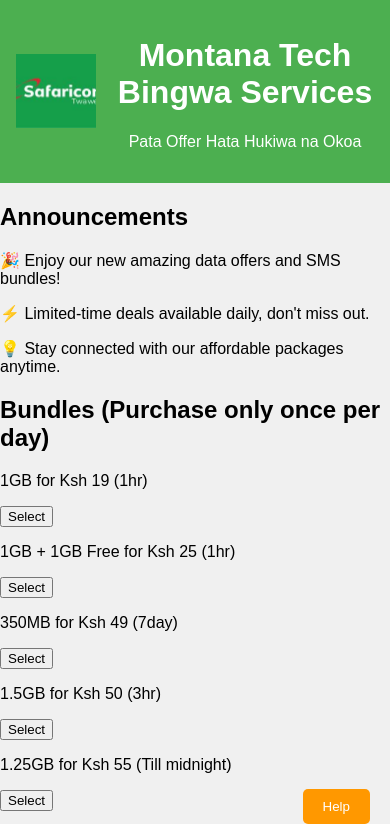
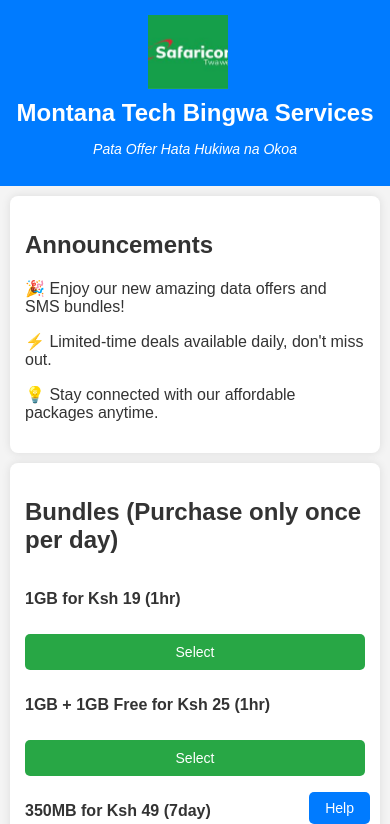
Before and after one commit to montanarop/montanatech, a website: page index.html in a window 390 px wide. Shown: the top 824 px of the page. Drawn offline with Linux system fonts and the light colour scheme.

Commit message:
Updated features

```diff
--- a/style.css
+++ b/style.css
@@ -3,14 +3,15 @@
     font-family: Arial, sans-serif;
     margin: 0;
     padding: 0;
-     background-color: #f0f0f0;
+    background-color: #f4f4f4;
+    color: #333;
 }
 
-/* Header */
+/* Header Section */
 header {
-     background-color: #4CAF50;
+    background-color: #007bff;
     color: white;
-     padding: 1em;
+    padding: 15px;
     text-align: center;
 }
 
@@ -18,16 +19,22 @@
     display: flex;
     align-items: center;
     justify-content: center;
-     gap: 20px;
 }
 
 .logo {
     width: 80px;
     height: auto;
+    margin-right: 15px;
 }
 
-.title-container {
-     text-align: center;
+.title-container h1 {
+    margin: 0;
+    font-size: 24px;
+}
+
+.subtitle {
+    font-size: 14px;
+    font-style: italic;
 }
 
 /* Help Button */
@@ -35,29 +42,86 @@
     position: fixed;
     bottom: 20px;
     right: 20px;
-     background-color: #ff9800;
+    background-color: #007bff;
     color: white;
+    padding: 10px 20px;
     border: none;
-     padding: 10px 20px;
+    cursor: pointer;
+    font-size: 16px;
     border-radius: 5px;
-     cursor: pointer;
 }
 
 .help-btn:hover {
-     background-color: #e68900;
+    background-color: #0056b3;
+}
+
+/* Announcements Section */
+#announcements {
+    background-color: #fff;
+    padding: 15px;
+    margin: 10px;
+    border-radius: 8px;
+    box-shadow: 0 0 10px rgba(0, 0, 0, 0.1);
+}
+
+/* Packages Section */
+#bundles, #sms, #minutes {
+    background-color: #fff;
+    padding: 15px;
+    margin: 10px;
+    border-radius: 8px;
+    box-shadow: 0 0 10px rgba(0, 0, 0, 0.1);
+}
+
+.package {
+    display: flex;
+    flex-direction: column;
+    gap: 10px;
+}
+
+.package p {
+    font-size: 16px;
+    font-weight: bold;
+}
+
+.package button {
+    background-color: #28a745;
+    color: white;
+    padding: 10px;
+    border: none;
+    cursor: pointer;
+    font-size: 14px;
+    border-radius: 5px;
+}
+
+.package button:hover {
+    background-color: #218838;
+}
+
+/* Contact Section */
+#contacts {
+    background-color: #007bff;
+    color: white;
+    padding: 20px;
+    text-align: center;
+}
+
+#contacts p {
+    margin: 5px 0;
 }
 
 /* Help Popup */
 .help-popup {
     display: none;
     position: fixed;
+    top: 50%;
     left: 50%;
-     top: 50%;
     transform: translate(-50%, -50%);
-     background-color: white;
+    background: white;
     padding: 20px;
+    border-radius: 8px;
     box-shadow: 0 0 10px rgba(0, 0, 0, 0.2);
-     border-radius: 5px;
+    z-index: 1000;
 }
 
 .help-content {
@@ -67,8 +131,29 @@
 .close-btn {
     position: absolute;
     top: 10px;
-     right: 10px;
+    right: 15px;
+    font-size: 20px;
     cursor: pointer;
-     font-size: 20px;
     color: red;
 }
+
+.close-btn:hover {
+    color: darkred;
+}
+
+/* Responsive Design */
+@media (max-width: 768px) {
+    .header-container {
+        flex-direction: column;
+        text-align: center;
+    }
+
+    .logo {
+        margin-bottom: 10px;
+    }
+
+    .help-btn {
+        font-size: 14px;
+        padding: 8px 16px;
+    }
+}
```
Lines whose indentation alone changed are shown as unchanged.
